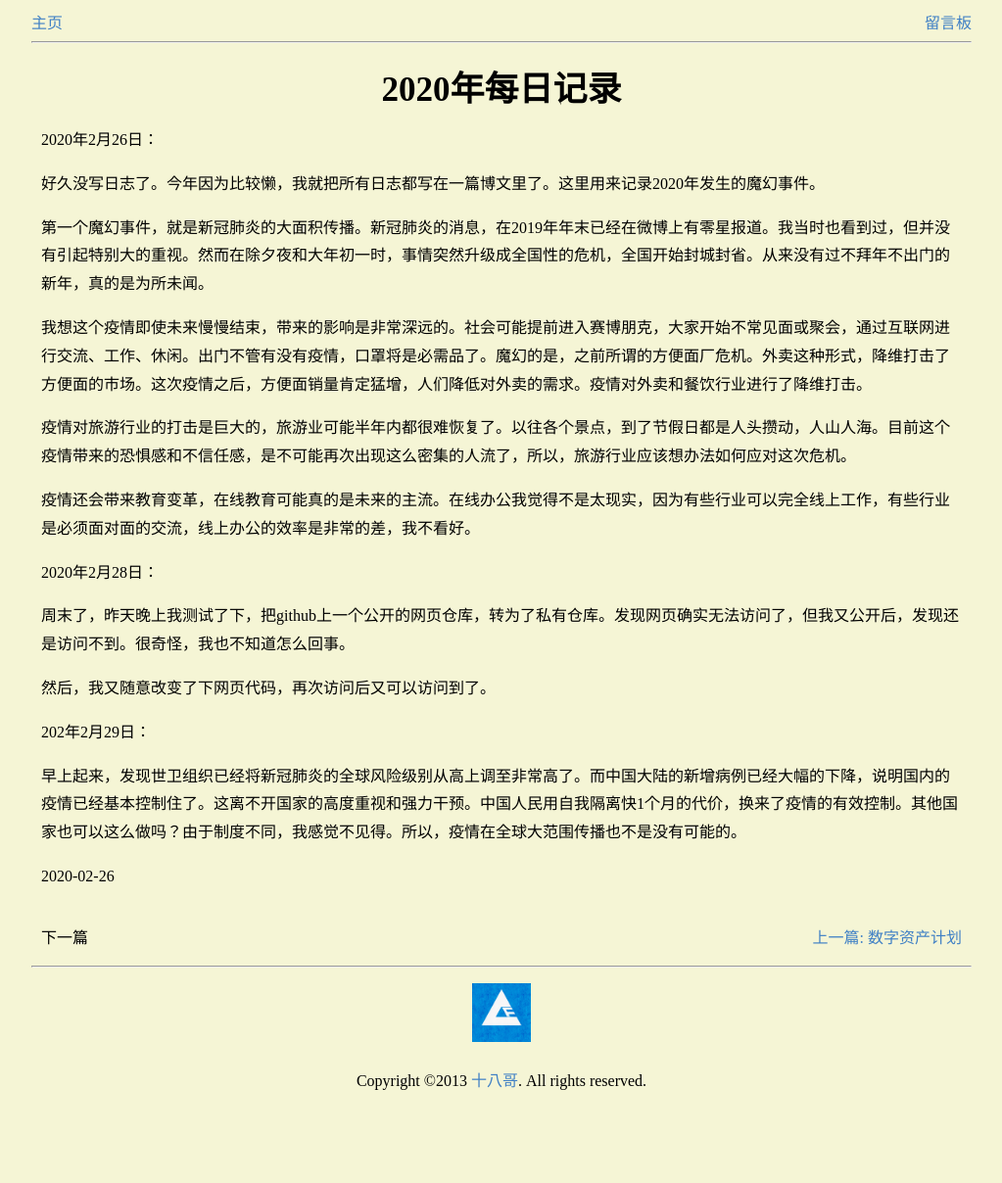
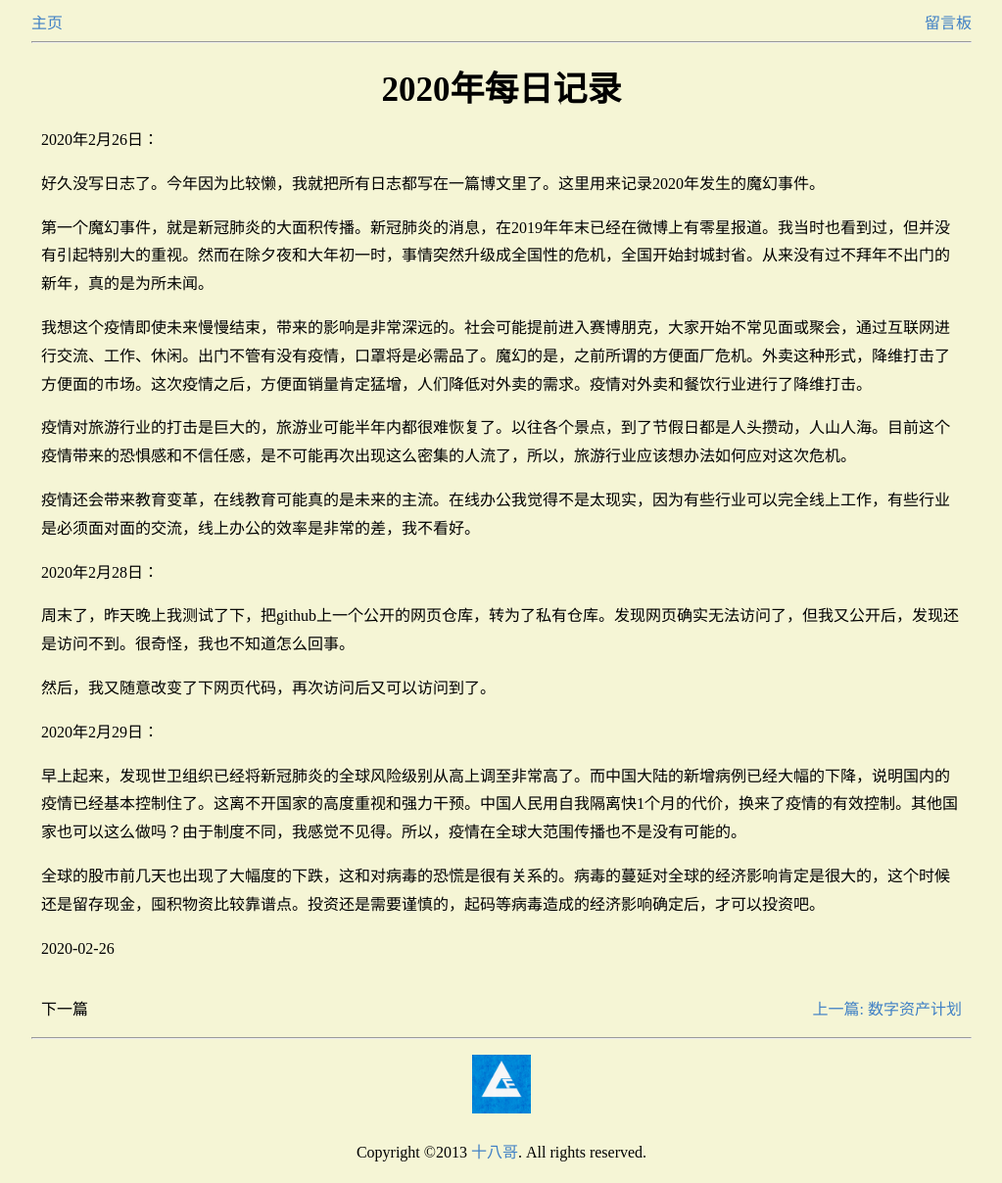
Before and after one commit to cforth/blog, a Jekyll site: the page built from _posts/2020-2-26-record.md, in a window 1280 px wide. Shown: the whole page at 98% size, without its empty margins (128-1151 px from the left). Built offline with Jekyll 4.4.1, drawn with Linux system fonts in a browser that asks for light colours; comment, search, counter and statistics services are not loaded; before the commit the page ends 1134 px from its top, so only the background shows below that.

Commit message:
Update 2020-2-26-record.md

```diff
--- a/_posts/2020-2-26-record.md
+++ b/_posts/2020-2-26-record.md
@@ -25,8 +25,10 @@ tags: [Thinking]
 
 然后，我又随意改变了下网页代码，再次访问后又可以访问到了。
 
-202年2月29日：
+2020年2月29日：
 
 早上起来，发现世卫组织已经将新冠肺炎的全球风险级别从高上调至非常高了。而中国大陆的新增病例已经大幅的下降，说明国内的疫情已经基本控制住了。这离不开国家的高度重视和强力干预。中国人民用自我隔离快1个月的代价，换来了疫情的有效控制。其他国家也可以这么做吗？由于制度不同，我感觉不见得。所以，疫情在全球大范围传播也不是没有可能的。
 
+全球的股市前几天也出现了大幅度的下跌，这和对病毒的恐慌是很有关系的。病毒的蔓延对全球的经济影响肯定是很大的，这个时候还是留存现金，囤积物资比较靠谱点。投资还是需要谨慎的，起码等病毒造成的经济影响确定后，才可以投资吧。
+
 {{ page.date | date: "%Y-%m-%d" }}
```
